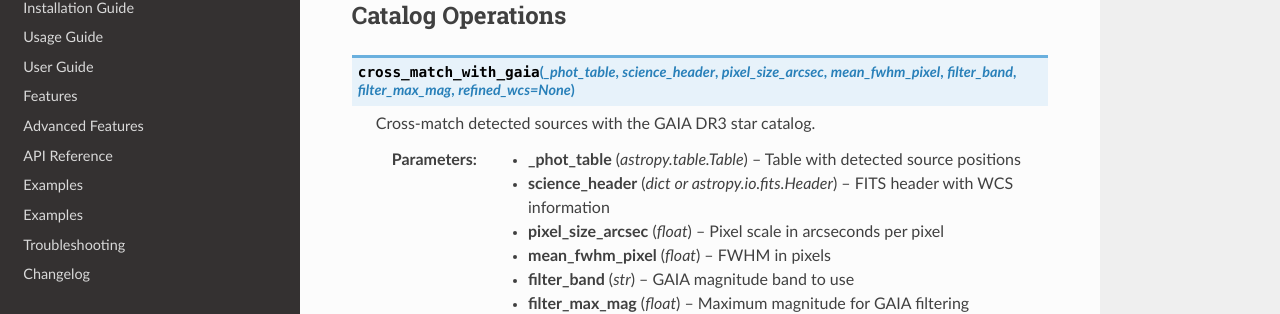
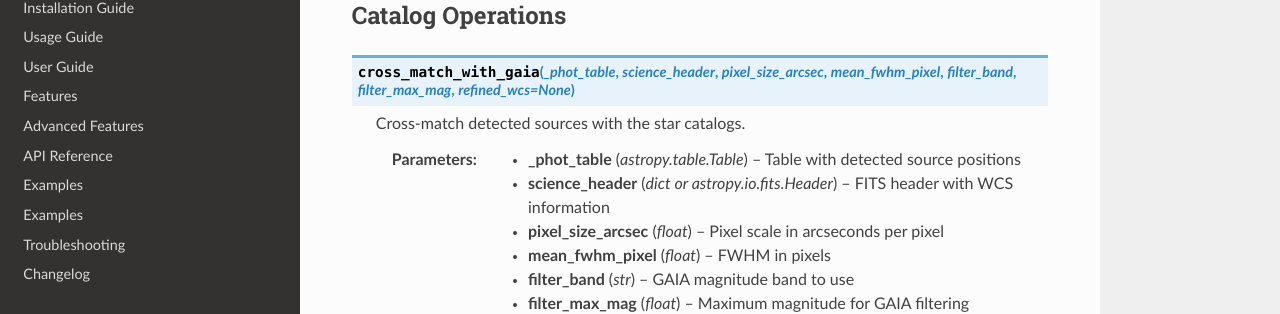
Before and after one commit to pierfra-rocci/rpp, a Sphinx documentation site: the page built from docs/api_reference.rst, in a window 1280 px wide and 900 px high, scrolled down 2453 px. Shown: the part 144-458 px from the top of the window. Built offline with Sphinx 7.4.7 and the Read the Docs theme 3.1.0, drawn with Linux system fonts in a browser that asks for light colours.

Commit message:
Refine GAIA integration references in documentation and update zero-point calculation to support standard star catalogs

```diff
--- a/docs/api_reference.rst
+++ b/docs/api_reference.rst
@@ -141,7 +141,7 @@ Catalog Operations
 
 .. py:function:: cross_match_with_gaia(_phot_table, science_header, pixel_size_arcsec, mean_fwhm_pixel, filter_band, filter_max_mag, refined_wcs=None)
 
-   Cross-match detected sources with the GAIA DR3 star catalog.
+   Cross-match detected sources with the star catalogs.
 
    :param _phot_table: Table with detected source positions
    :type _phot_table: astropy.table.Table
```
Also changed, not shown: README.md (+1 -1 lines), docs/TUTORIAL.md (+1 -1 lines), 1 other file.
